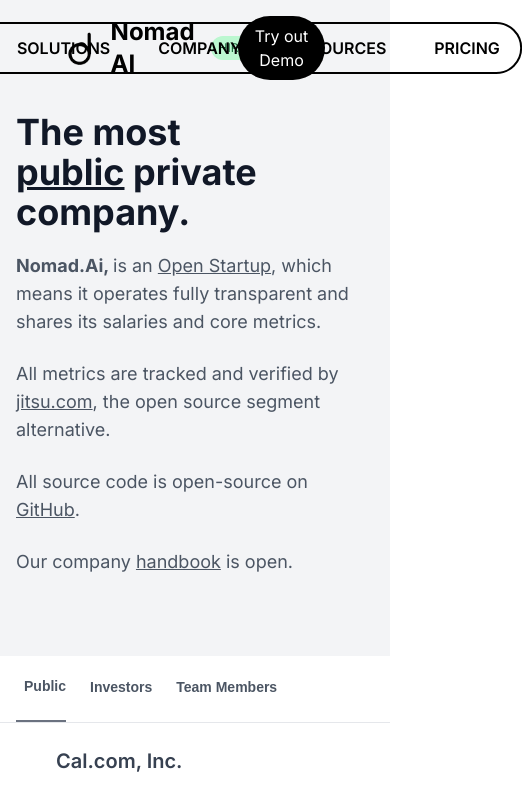
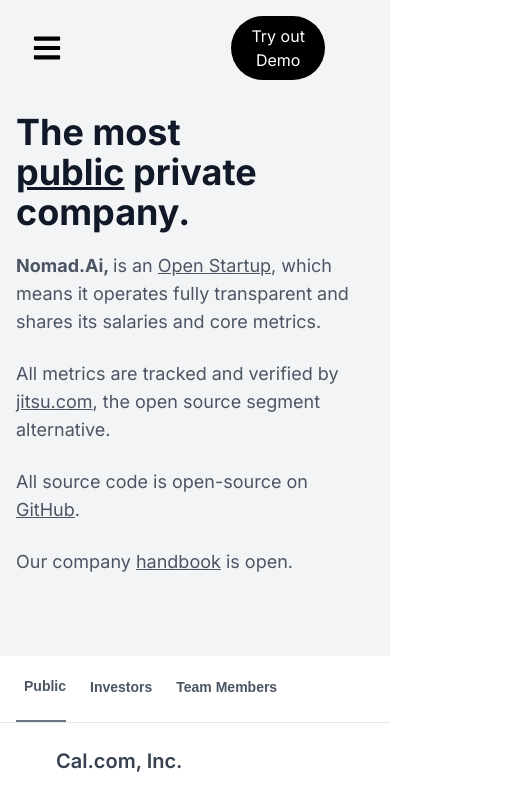
Before and after one commit to diginomads/open, a Next.js app: page / in a window 390 px wide. Shown: the top 802 px of the page, 522 px wide, since content can reach past the window. Built offline with nearby package versions, Linux system fonts and the light colour scheme.

Commit message:
Update the navigation bar for different dimensions

```diff
--- a/src/app/components/HeroSection.tsx
+++ b/src/app/components/HeroSection.tsx
@@ -1,8 +1,8 @@
 'use client'
-import React, { useState } from 'react';
+import React, { useState, useEffect } from 'react';
 import Image from 'next/image';
 import logo from '/public/images/logo.png';
-import { FaUser, FaBuilding, FaLayerGroup, FaLock, FaRocket, FaSync, FaHeart, FaFileAlt, FaExchangeAlt, FaDatabase, FaShieldAlt, FaHandshake, FaUniversity, FaHandHoldingUsd, FaBriefcase, FaStar, FaRegNewspaper, FaInfoCircle, FaBook, FaRoad, FaGithub, FaClipboardList, FaBlog } from 'react-icons/fa';
+import { FaBars, FaTimes, FaUser, FaBuilding, FaLayerGroup, FaLock, FaRocket, FaSync, FaHeart, FaFileAlt, FaExchangeAlt, FaDatabase, FaShieldAlt, FaHandshake, FaUniversity, FaHandHoldingUsd, FaBriefcase, FaStar, FaRegNewspaper, FaInfoCircle, FaBook, FaRoad, FaGithub, FaClipboardList, FaBlog } from 'react-icons/fa';
 
 interface TotalBookingsCardProps {
     totalBookings: number;
@@ -13,11 +13,20 @@
 
 type TabKey = 'PRODUCT' | 'SOLUTIONS' | 'COMPANY' | 'RESOURCES';
 
-
-
 const NavBar = () => {
     const [activeTab, setActiveTab] = useState<TabKey | ''>('');
-    const [hoveredItem, setHoveredItem] = useState<string>('');
+    const [isMobileMenuOpen, setIsMobileMenuOpen] = useState(false);
+    const [isMobile, setIsMobile] = useState(false);
+
+    useEffect(() => {
+        const handleResize = () => {
+            setIsMobile(window.innerWidth <= 768);
+        };
+
+        handleResize(); // Check the screen size on initial load
+        window.addEventListener('resize', handleResize);
+        return () => window.removeEventListener('resize', handleResize);
+    }, []);
 
     const handleMouseEnter = (tab: TabKey) => {
         setActiveTab(tab);
@@ -25,8 +34,8 @@
 
     const handleMouseLeave = () => {
         setActiveTab('');
-        setHoveredItem('');
     };
+
 
     const dropdownMenus: Record<TabKey, JSX.Element> = {
         PRODUCT: (
@@ -94,7 +103,6 @@
                 </div>
             </div>
         ),
-
 
         SOLUTIONS: (
             <div className="absolute top-full mt-2 w-[600px] rounded-lg shadow-lg bg-white ring-1 ring-black ring-opacity-5 transition duration-300 ease-out">
@@ -206,8 +214,6 @@
             </div>
         ),
 
-
-
         RESOURCES: (
             <div className="absolute top-full mt-2 w-[500px] rounded-lg shadow-lg bg-white ring-1 ring-black ring-opacity-5 transition duration-300 ease-out">
                 <div className="py-4 px-6 grid grid-cols-2 gap-6">
@@ -271,12 +277,21 @@
                 </div>
             </div>
         ),
-
-
     };
 
     return (
-        <div className="relative flex justify-between items-center py-4  bg-gray-100 px-8">
+        <div className="relative flex justify-between items-center py-4 bg-gray-100 px-8">
+            {isMobile ? (
+                <div className="flex items-center justify-between w-full">
+                    <button
+                        onClick={() => setIsMobileMenuOpen(!isMobileMenuOpen)}
+                        className="text-3xl"
+                    >
+                        {isMobileMenuOpen ? <FaTimes /> : <FaBars />}
+                    </button>
+                </div>
+            ) : (
+                <>
                     <div className="flex items-center space-x-4" style={{ marginLeft: '10%' }}>
                         <Image src={logo} alt="Nomad AI Logo" width={30} height={30} />
                         <div className="text-2xl font-bold">Nomad AI</div>
@@ -303,9 +318,38 @@
                                 </li>
                             ))}
                         </ul>
+                    </nav>
+                </>
+            )}
+            <button className="bg-black text-white rounded-full py-2 px-4" style={{ marginRight: '10%' }}>Try out Demo</button>
 
+            {isMobile && isMobileMenuOpen && (
+                <nav className="absolute top-full left-0 w-full bg-white shadow-lg z-50">
+                    <div className="flex items-center space-x-4 p-4">
+                        <Image src={logo} alt="Nomad AI Logo" width={30} height={30} />
+                        <div className="text-2xl font-bold">Nomad AI</div>
+                    </div>
+
+                    <ul className="flex flex-col space-y-4 p-4">
+                        {(['PRODUCT', 'SOLUTIONS', 'COMPANY', 'RESOURCES', 'PRICING'] as TabKey[]).map((tab) => (
+                            <li key={tab}>
+                                <div
+                                    className={`py-2 px-4 rounded-full font-semibold transition duration-300 ease-out ${activeTab === tab
+                                        ? 'bg-black text-white'
+                                        : 'bg-transparent text-black'
+                                        }`}
+                                // onClick={() => {
+                                //     handleMouseEnter(tab);
+                                //     setIsMobileMenuOpen(false);
+                                // }}
+                                >
+                                    {tab}
+                                </div>
+                            </li>
+                        ))}
+                    </ul>
                 </nav>
-            <button className="bg-black text-white rounded-full py-2 px-4" style={{ marginRight: '10%' }}>Try out Demo</button>
+            )}
         </div>
     );
 };
```
Lines whose indentation alone changed are shown as unchanged.
